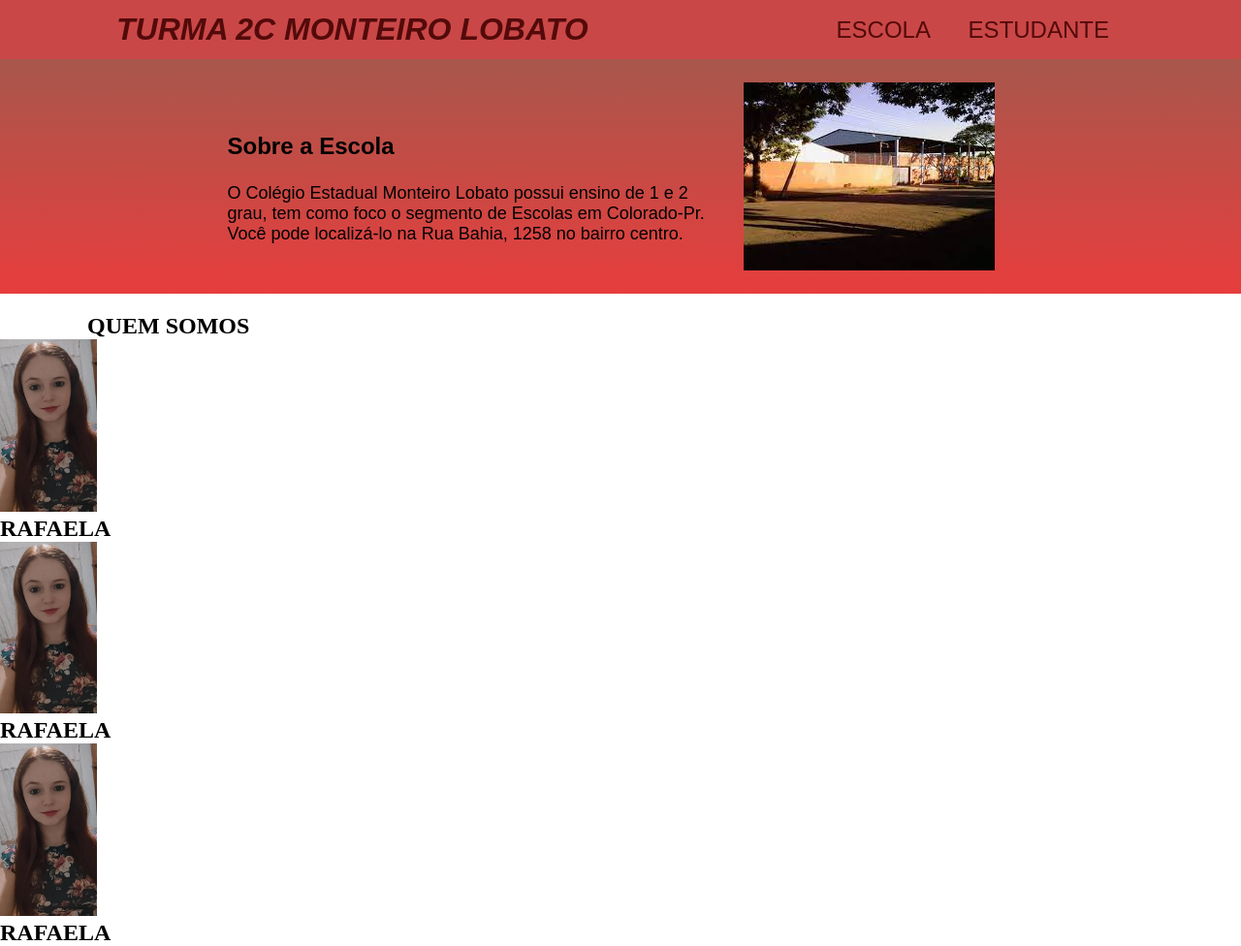
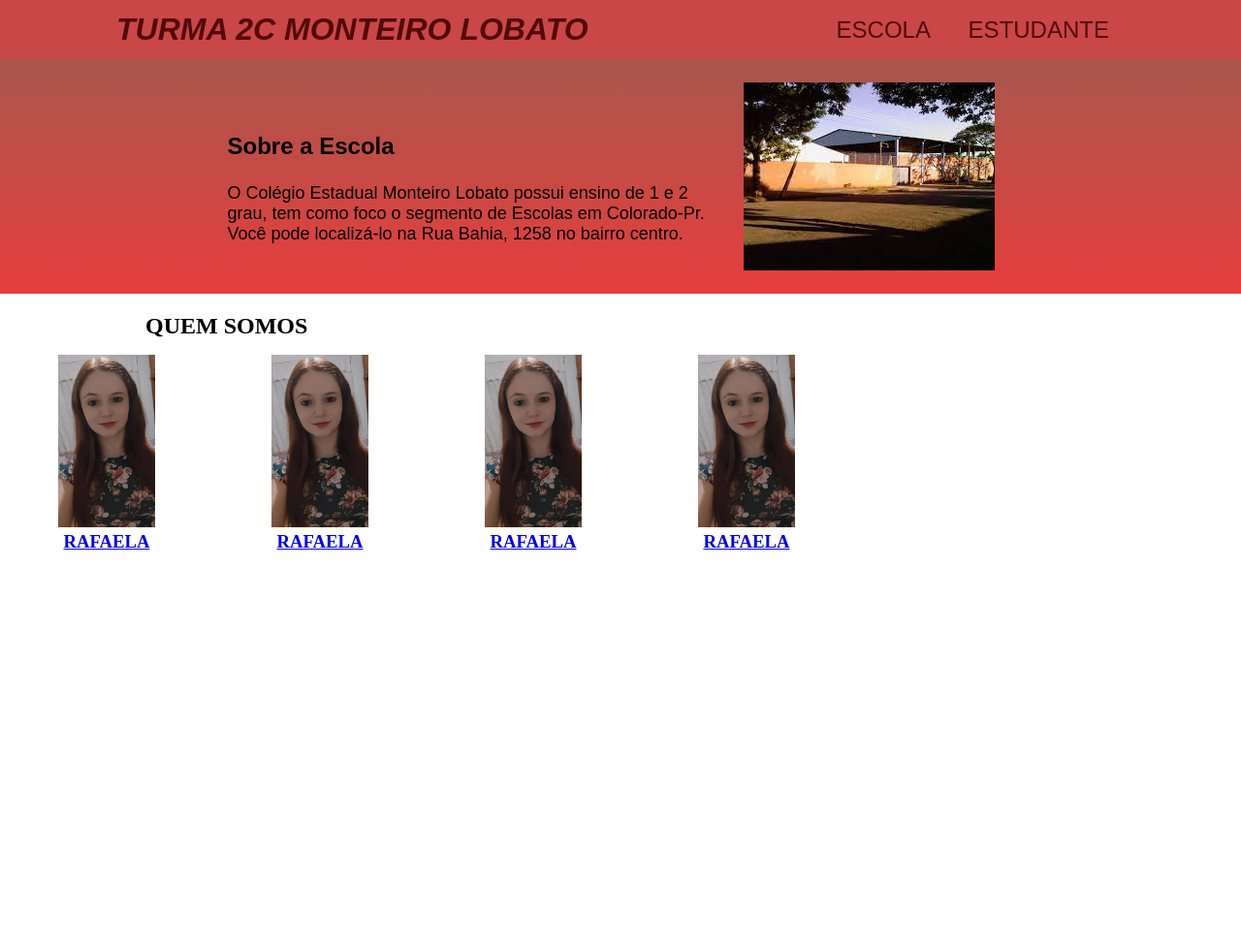
Before and after one commit to RafaGarbin/2C-COM-ESTUDANTES, a plain HTML site: page index.html in a window 1280 px wide. Shown: the whole page at 97% size. After the commit the page ends 800 px from the top, so only its background shows below. Drawn offline with Linux system fonts and the light colour scheme.

Commit message:
alinhando estudantes

```diff
--- a/index.html
+++ b/index.html
@@ -32,15 +32,26 @@
     <section class="estudantes">
         <h2 class="estudantes-titulo">QUEM SOMOS</h2>
 
-        <DIV class="estudante-div">
-
-            <img class="estudantes-imagem" src="rafa.jpg" alt="">
-            <H1>RAFAELA</H1>
-            <img class="estudantes-imagem" src="rafa.jpg" alt="">
-            <H1>RAFAELA</H1>
-            <img class="estudantes-imagem" src="rafa.jpg" alt="">
-            <H1>RAFAELA</H1>
-        </DIV>
+    <div class="todos-estudantes">
+        <div class="estudante-div">
+            <div class="topico-estudante">
+                <a href="https://www.instagram.com/garbinrafa/"><img class="estudantes-imagem" src="rafa.jpg" alt=""></a>
+                <a href="https://github.com/RafaGarbin"><h3>RAFAELA</h3></a>
+            </div>
+            <div class="topico-estudante">
+                <a href="https://www.instagram.com/garbinrafa/"><img class="estudantes-imagem" src="rafa.jpg" alt=""></a>
+                <a href="https://github.com/RafaGarbin"><h3>RAFAELA</h3></a>
+            </div>
+            <div class="topico-estudante">
+                <a href="https://www.instagram.com/garbinrafa/"><img class="estudantes-imagem" src="rafa.jpg" alt=""></a>
+                <a href="https://github.com/RafaGarbin"><h3>RAFAELA</h3></a>
+            </div>
+            <div class="topico-estudante">
+                <a href="https://www.instagram.com/garbinrafa/"><img class="estudantes-imagem" src="rafa.jpg" alt=""></a>
+                <a href="https://github.com/RafaGarbin"><h3>RAFAELA</h3></a>
+            </div>
+        </div>
+    </div>
 
     </section>
 </body>
--- a/style.css
+++ b/style.css
@@ -34,6 +34,17 @@
 .escola-texto { font-size: 18px;}
 
 .estudantes-imagem{ width: 100px;}
-.estudantes-titulo{ padding: 20px 0 0 90px;}
+.estudantes-titulo{ padding: 20px 0 0 150px;}
 
-.estudante-div {}
+.estudante-div {text-align: center;
+    display: flex;
+    padding: 16px 0;
+}
+.topico-estudante{
+    padding: 0 60px;}
+.todos-estudantes{
+
+    grid-template-columns: 33% 33% 33%;
+
+
+}
```
